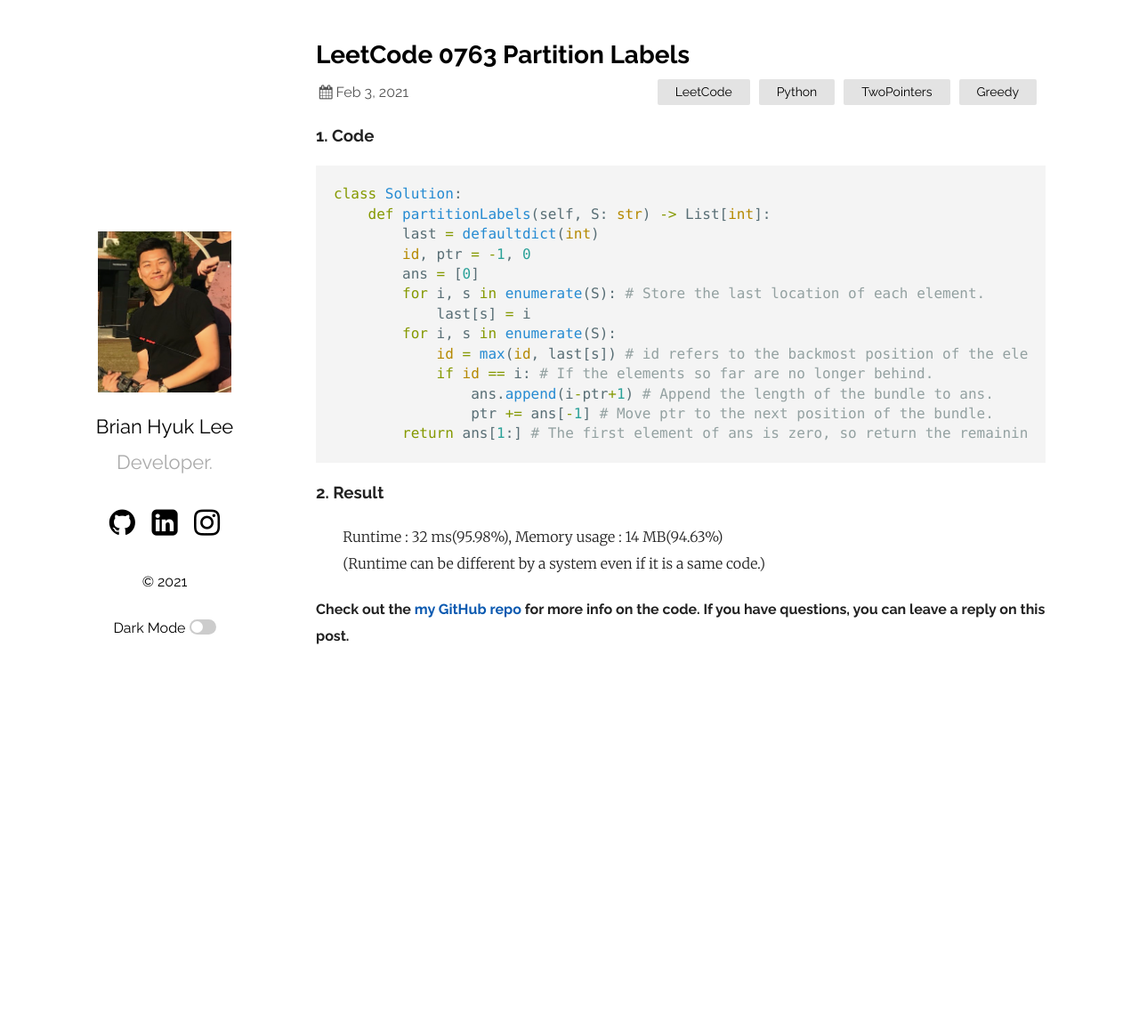
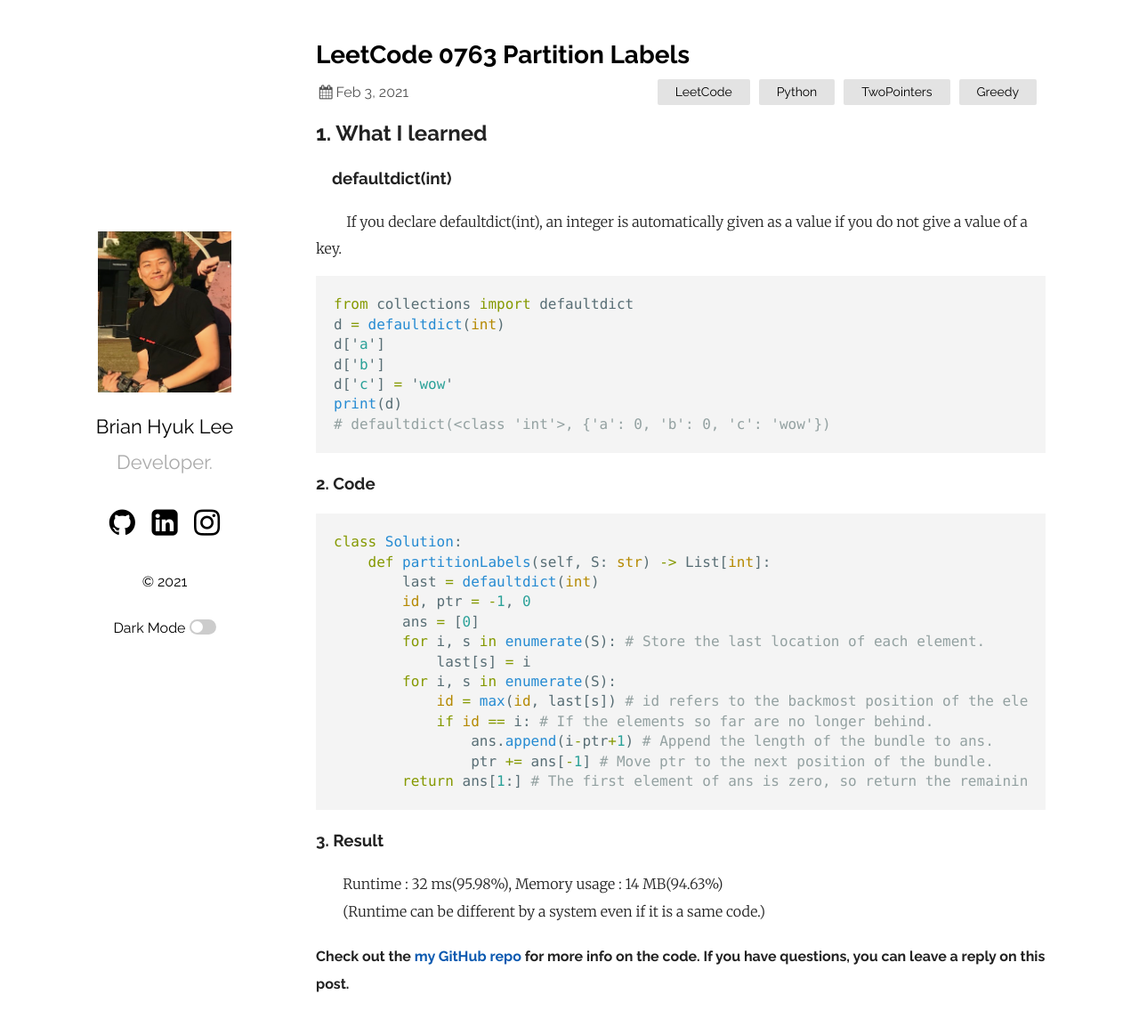
Before and after one commit to dlgur1994/dlgur1994.github.io, a Jekyll site: the page built from _posts/2021-02-02-LeetCode-0763-Partition-Labels.md, in a window 1280 px wide and 1166 px high. Shown: the top 1154 px of the window at 89% size. Built offline with Jekyll 4.4.1, drawn with Linux system fonts in a browser that asks for light colours; our own code applies the rules of GitHub Pages for plain Markdown files.

Commit message:
0763 edited 21/02/02

````diff
--- a/_posts/2021-02-02-LeetCode-0763-Partition-Labels.md
+++ b/_posts/2021-02-02-LeetCode-0763-Partition-Labels.md
@@ -5,7 +5,20 @@ date: 2021-02-02 23:28:28 -0400
 comments: true
 ---
 
-### 1. Code
+## 1. What I learned
+### &nbsp;&nbsp;&nbsp;&nbsp;defaultdict(int)
+&nbsp;&nbsp;&nbsp;&nbsp;&nbsp;&nbsp;&nbsp;&nbsp; If you declare defaultdict(int), an integer is automatically given as a value if you do not give a value of a key.
+```python
+from collections import defaultdict
+d = defaultdict(int)
+d['a']
+d['b']
+d['c'] = 'wow'
+print(d)
+# defaultdict(<class 'int'>, {'a': 0, 'b': 0, 'c': 'wow'})
+```
+
+### 2. Code
 ```python
 class Solution:
     def partitionLabels(self, S: str) -> List[int]:
@@ -22,7 +35,7 @@ class Solution:
         return ans[1:] # The first element of ans is zero, so return the remaining element except it.
 ```
 
-### 2. Result
+### 3. Result
 &nbsp;&nbsp;&nbsp;&nbsp;&nbsp;&nbsp;&nbsp;&nbsp;Runtime : 32 ms(95.98%), Memory usage : 14 MB(94.63%)
 &nbsp;&nbsp;&nbsp;&nbsp;&nbsp;&nbsp;&nbsp;&nbsp;(Runtime can be different by a system even if it is a same code.)
 
````
